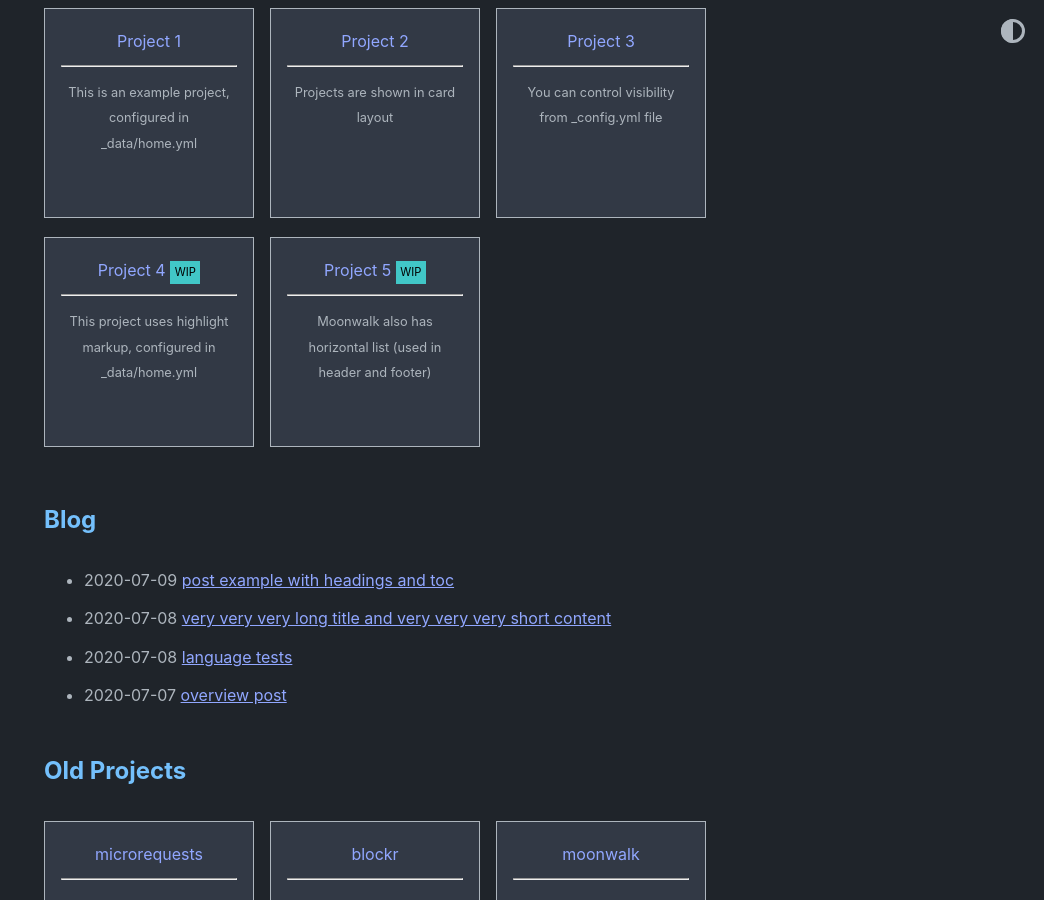
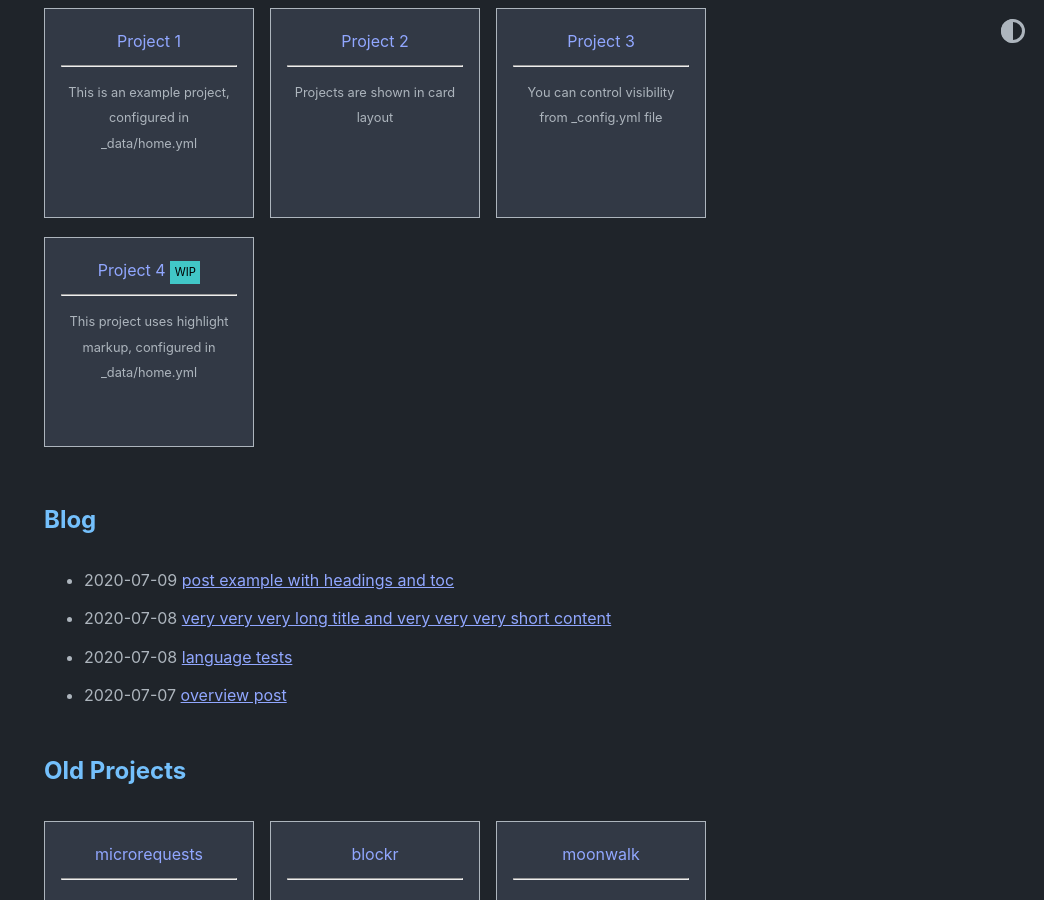
Before and after one commit to stackbit-projects/d678h-731be, a Jekyll site: the page built from index.md, in a window 1280 px wide and 900 px high, scrolled down 431 px. Shown: the whole window, without its empty margins (236-1280 px from the left). Built offline with Jekyll 4.4.1, drawn with Linux system fonts in a browser that asks for light colours; comment, search, counter and statistics services are not loaded.

Commit message:
home.yml: updated project_entries

```diff
--- a/_data/home.yml
+++ b/_data/home.yml
@@ -18,10 +18,6 @@ project_entries:
   - title: Project 4
     url: overview-post
     desc: 'This project uses highlight markup, configured in _data/home.yml'
-    highlight: WIP
-  - title: Project 5
-    url: overview-post
-    desc: Moonwalk also has horizontal list (used in header and footer)
     highlight: WIP
 old_project_entries:
   - title: microrequests
```
